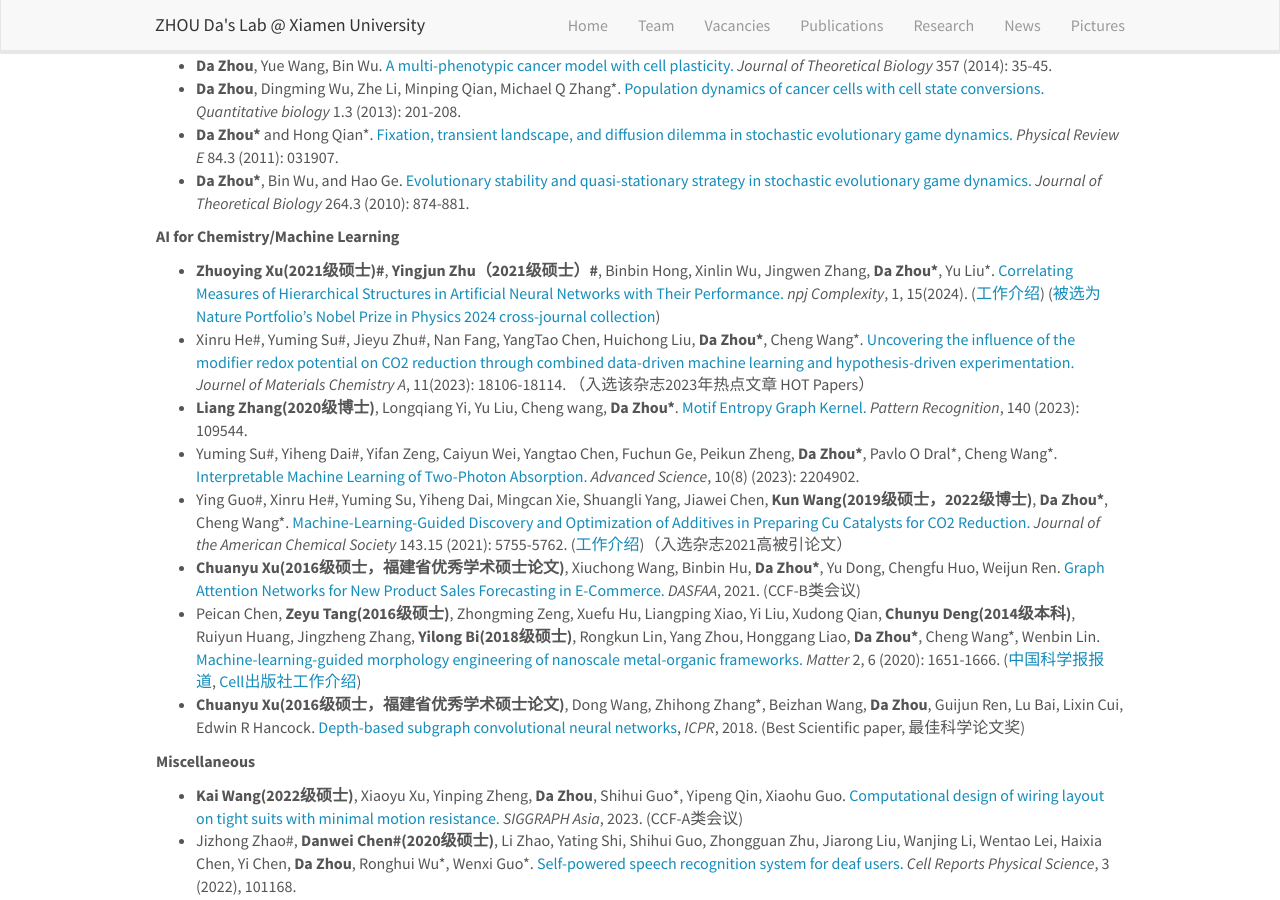
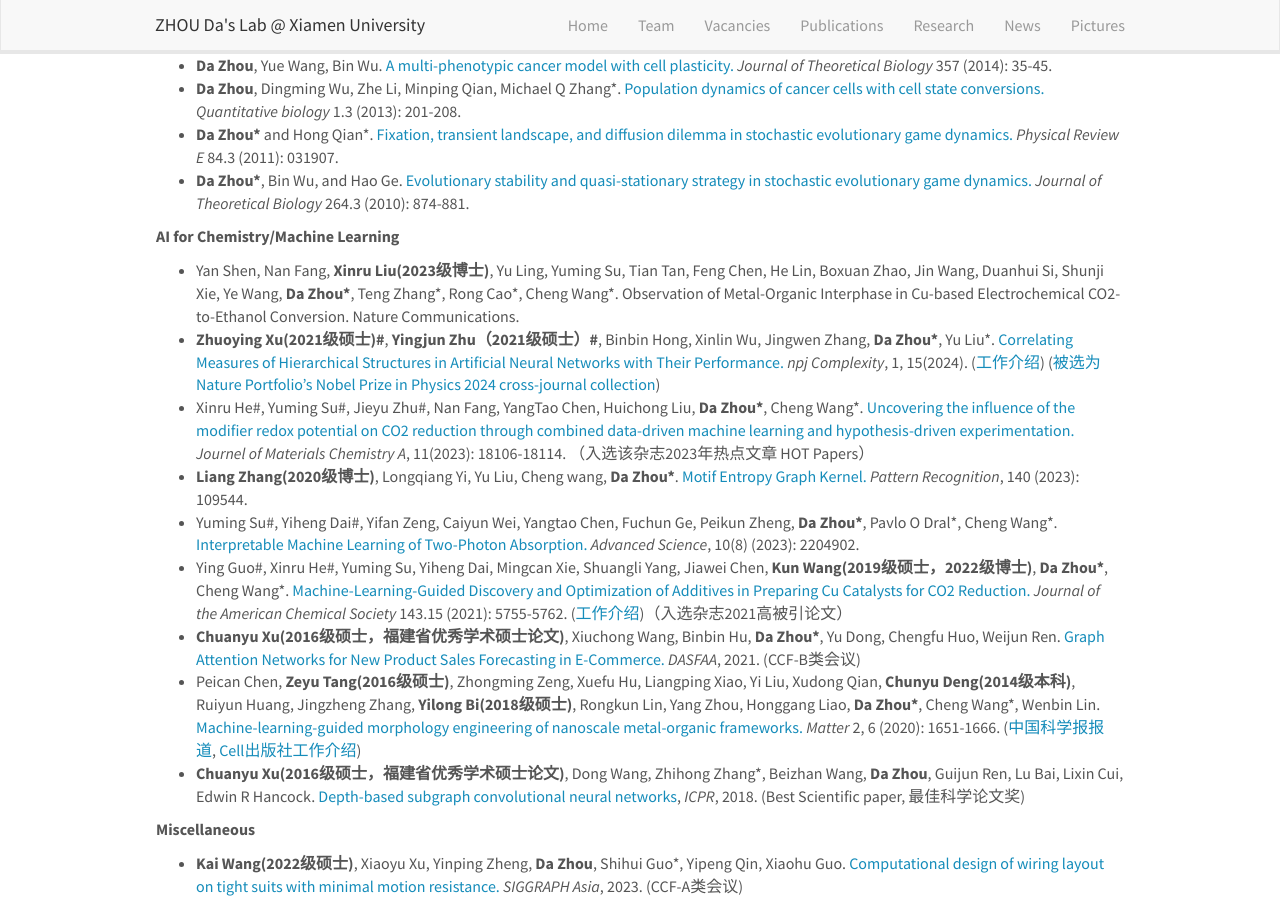
Before and after one commit to ZhouDaLab/zhoudalab.github.io, a Jekyll site: the page built from _pages/publications.md, in a window 1280 px wide and 900 px high, scrolled down 944 px. Built offline with Jekyll 4.4.1, drawn with Linux system fonts in a browser that asks for light colours; nearby versions of some CDN libraries.

Commit message:
Update publications.md

```diff
--- a/_pages/publications.md
+++ b/_pages/publications.md
@@ -36,6 +36,7 @@ permalink: /publications/
 
 **AI for Chemistry/Machine Learning**
 
+- Yan Shen, Nan Fang, **Xinru Liu(2023级博士)**, Yu Ling, Yuming Su, Tian Tan, Feng Chen, He Lin, Boxuan Zhao, Jin Wang, Duanhui Si, Shunji Xie, Ye Wang, **Da Zhou\***, Teng Zhang\*, Rong Cao\*, Cheng Wang\*. Observation of Metal-Organic Interphase in Cu-based Electrochemical CO2-to-Ethanol Conversion. Nature Communications.
 - **Zhuoying Xu(2021级硕士)\#**, **Yingjun Zhu（2021级硕士）\#**, Binbin Hong, Xinlin Wu, Jingwen Zhang, **Da Zhou\***, Yu Liu\*. [Correlating Measures of Hierarchical Structures in Artificial Neural Networks with Their Performance.](https://www.nature.com/articles/s44260-024-00015-x) *npj Complexity*, 1, 15(2024). ([工作介绍](https://mp.weixin.qq.com/s/Onzq5t2Rptly4z270DviZw)) ([被选为Nature Portfolio’s Nobel Prize in Physics 2024 cross-journal collection](https://www.nature.com/collections/ehbjaifcgc))
 - Xinru He\#, Yuming Su\#, Jieyu Zhu\#, Nan Fang, YangTao Chen, Huichong Liu, **Da Zhou\***, Cheng Wang\*. [Uncovering the influence of the modifier redox potential on CO2 reduction through combined data-driven machine learning and hypothesis-driven experimentation.](https://doi.org/10.1039/D3TA03115B) 	*Journel of Materials Chemistry A*, 11(2023): 18106-18114. （入选该杂志2023年热点文章 HOT Papers）
 - **Liang Zhang(2020级博士)**, Longqiang Yi, Yu Liu, Cheng wang, **Da Zhou\***. [Motif Entropy Graph Kernel.](https://www.sciencedirect.com/science/article/abs/pii/S0031320323002443) *Pattern Recognition*, 140 (2023): 109544.
```
